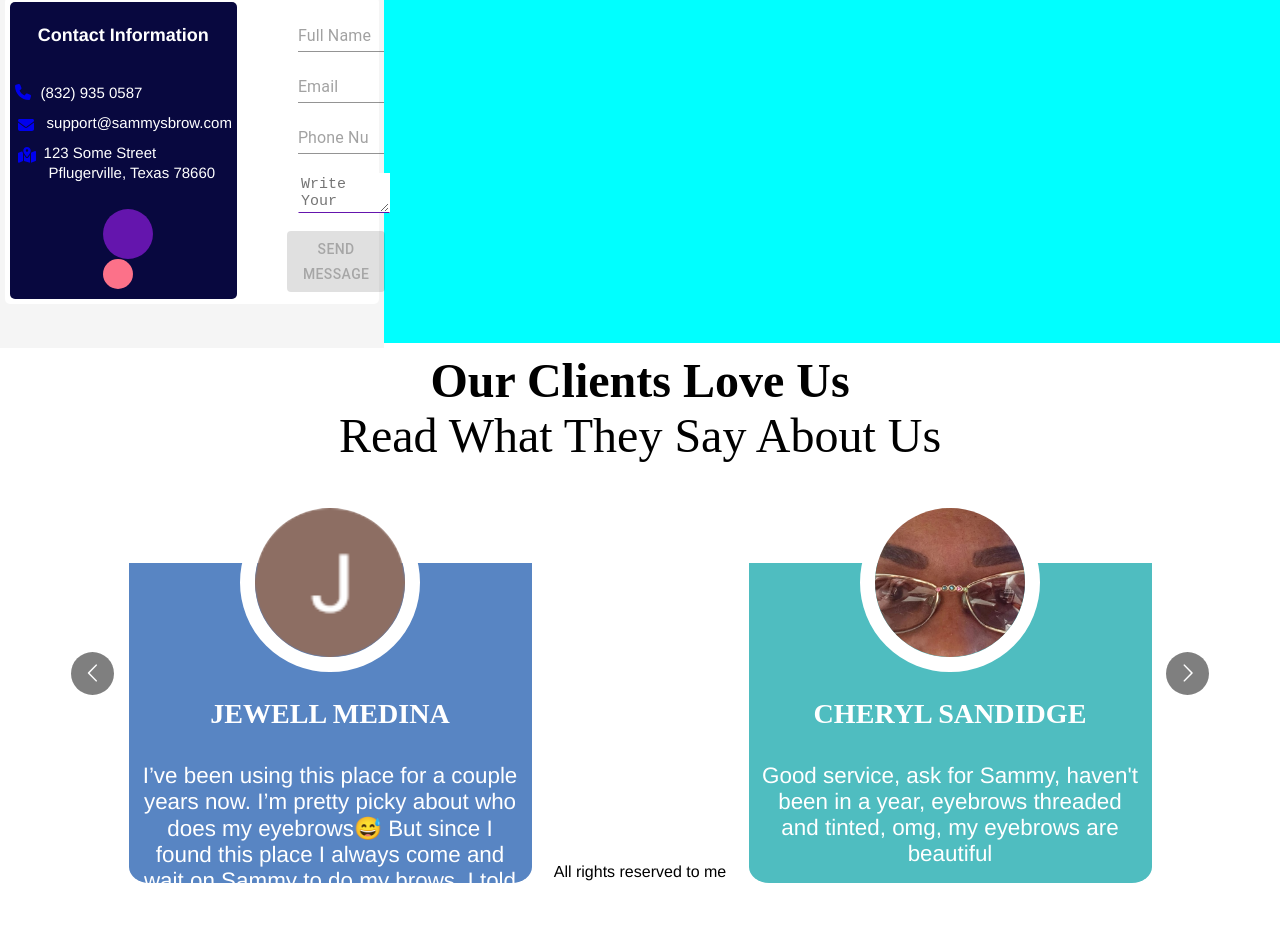
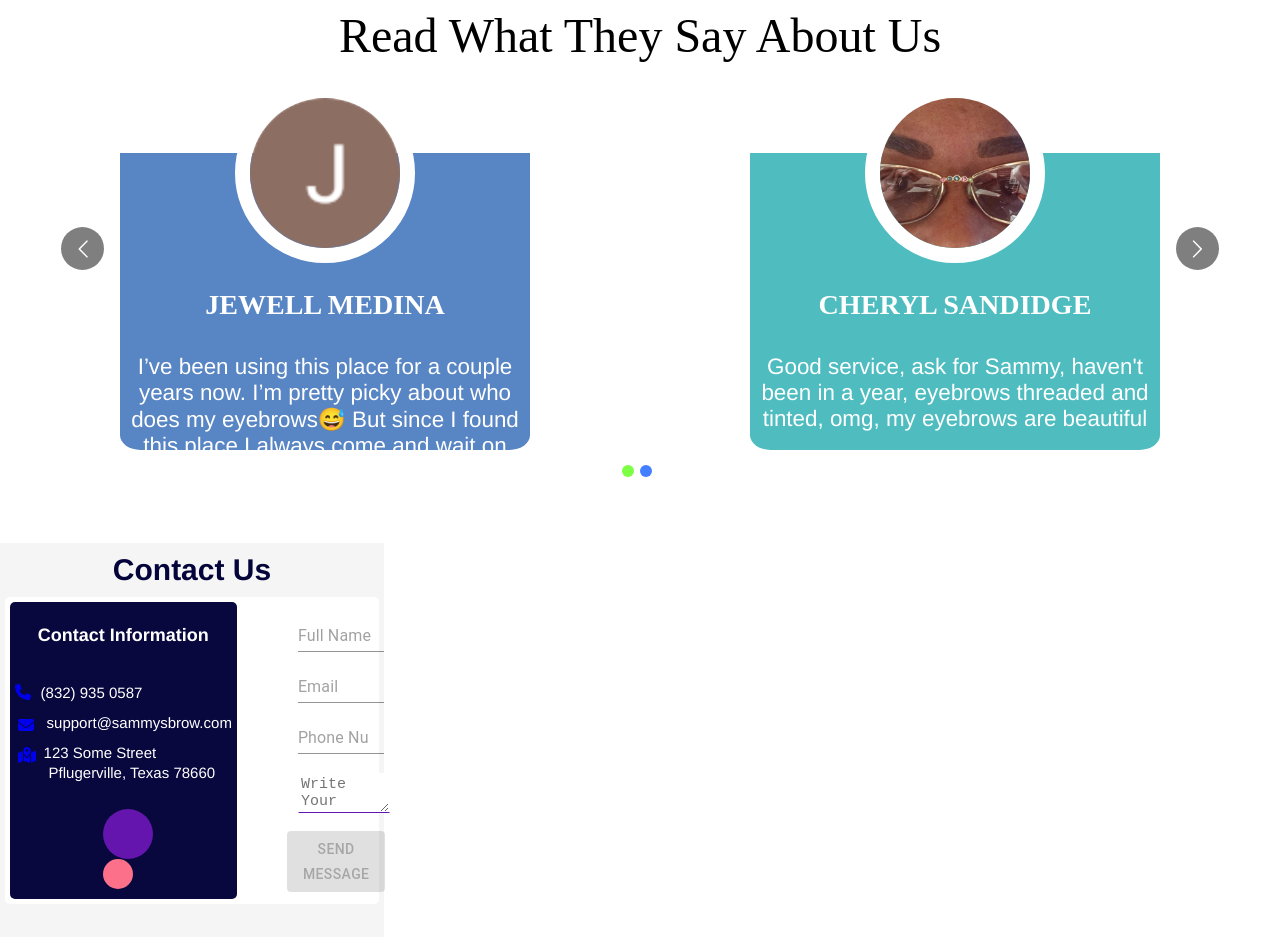
Before and after one commit to rebussharma/sammy-salon, a React (Create React App) app: page / in a window 1280 px wide. Shown: the part 2628-3565 px from the top of the page. Built offline with nearby package versions, Linux system fonts and the light colour scheme.

Commit message:
fixed height

```diff
--- a/src/App.tsx
+++ b/src/App.tsx
@@ -2,7 +2,6 @@ import React from 'react';
 import './App.css';
 import About from './components/About';
 import Footer from './components/footer/Footer';
-import Contact from './components/footer/contact/Contact';
 import Home from './components/home/Home';
 import Services from './components/services/Services';
 import Testimonials from './components/testimonials/Testimonials';
@@ -14,7 +13,6 @@ const App: React.FC = () => {
       <Home></Home>
       <Services></Services>
       <About></About>
-      <Contact></Contact>
       <Testimonials></Testimonials>
       <Footer></Footer>
      </div>
--- a/src/components/footer/Footer.tsx
+++ b/src/components/footer/Footer.tsx
@@ -1,9 +1,17 @@
 import React from 'react'
 import '../../css/footer/Footer.css'
+import Conact from './contact/Contact'
 
 const Footer:React.FC = () => {
   return (
-    <div className='footer'>All rights reserved to me</div>
+    <div className='footer'>
+      <div className='contact-wrapper'>
+        <Conact></Conact>
+      </div>
+      <div className='footer-details'>
+
+      </div>
+    </div>
   )
 }
 
--- a/src/css/footer/Footer.css
+++ b/src/css/footer/Footer.css
@@ -1,3 +1,3 @@
 .footer{
-    height: 5vh;
+    height: 500px;
 }
--- a/src/css/footer/contact/Contact.css
+++ b/src/css/footer/contact/Contact.css
@@ -1,4 +1,5 @@
 .contact {
-    height: 50vh;
-    background-color: aqua;
+    position: relative;
+    height: 100%;
+    width:50%
 }
--- a/src/css/testimonials/Testimonials.css
+++ b/src/css/testimonials/Testimonials.css
@@ -1,11 +1,10 @@
 .testimonials {
-    height: 500px;
-    padding: 10px 20px;
+    height: 580px;
+    padding: 10px;
 }
 
 .react-multi-carousel-list {
-  padding: 0rem 0 2rem 0;
-  height: 100%;
+  height: 80%;
   position: relative;
   bottom: 8%;
 }
@@ -63,4 +62,11 @@
     width: 80%;
     margin-left: 10%;
   }
+
+  .testimonials{
+    padding: 5px 10px 0;
+  }
+  .react-multi-carousel-list {
+    bottom: 5%;
+  }
 }
```
